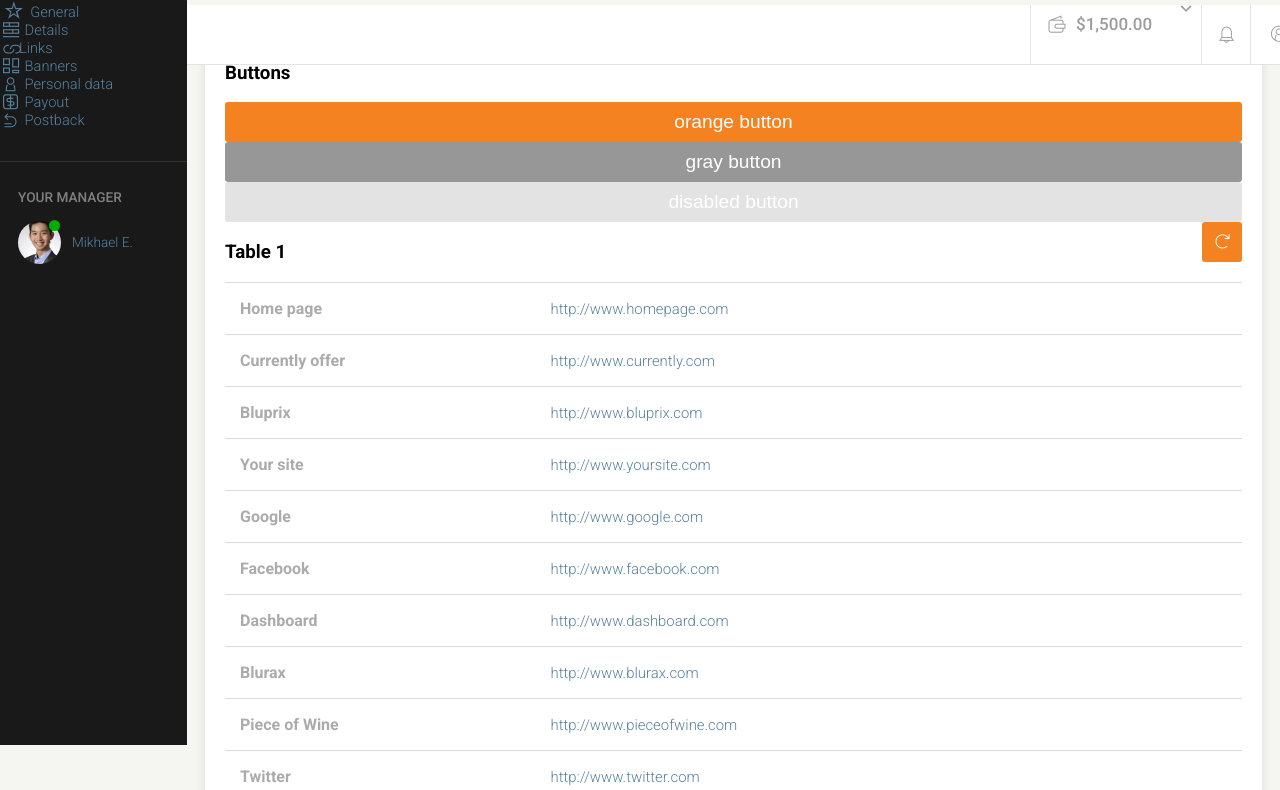
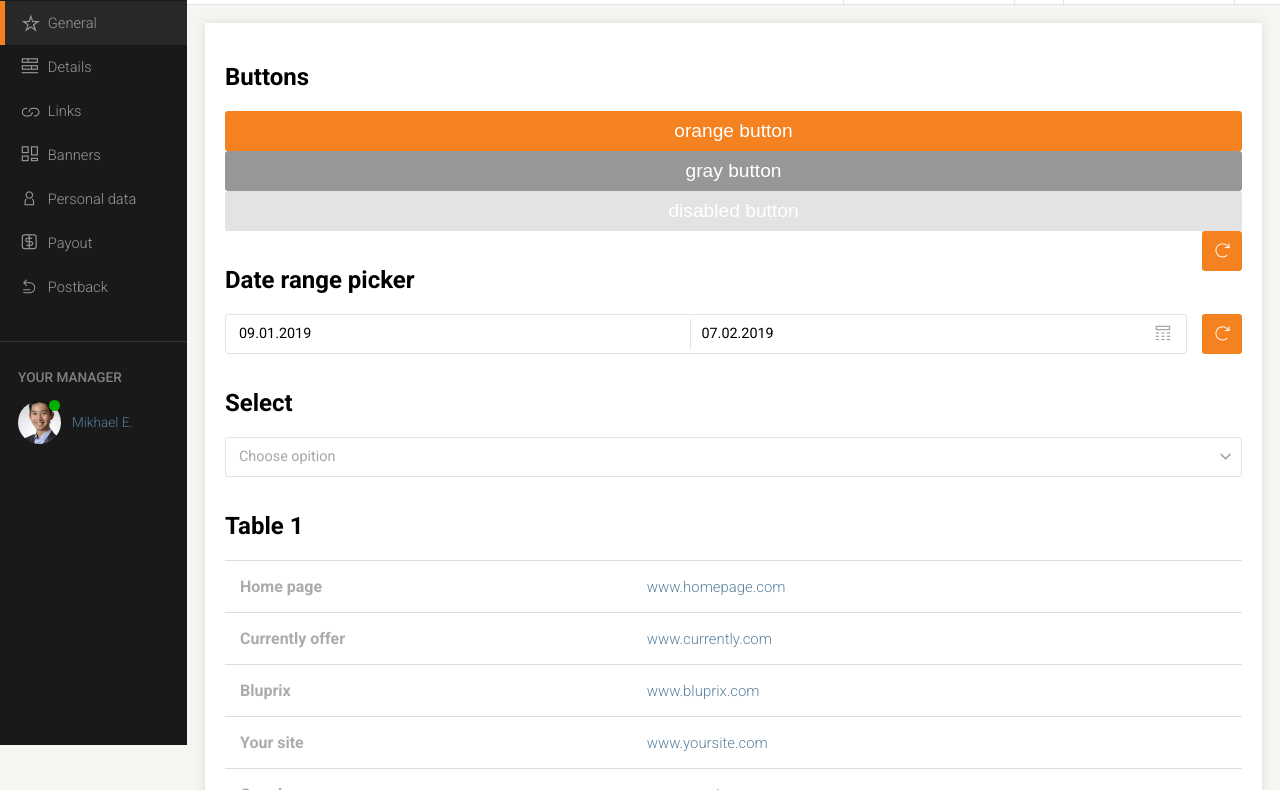
Before and after one commit to NatalGi/AdminPanel, a website: page styleguide.html in a window 1280 px wide. Shown: the part 55-845 px from the top of the page. Drawn offline with nearby package versions, Linux system fonts and the light colour scheme; files whose address does not match are found by name.

Commit message:
Update styleguide

```diff
--- a/styleguide.html
+++ b/styleguide.html
@@ -6,58 +6,62 @@
 		<title>Testing page</title>
 		<link href="https://fonts.googleapis.com/css?family=Roboto:300,400,500,700" rel="stylesheet">
 		<link rel="stylesheet" type="text/css" href="css/style.css">
+		<link rel="stylesheet" type="text/css" media="all" href="vendor/daterangepicker.css"/>
+
+		<script type="text/javascript" src="https://cdnjs.cloudflare.com/ajax/libs/jquery/3.3.1/jquery.js"></script>
+		<script type="text/javascript" src="https://cdnjs.cloudflare.com/ajax/libs/moment.js/2.22.1/moment.min.js"></script>
+		<script type="text/javascript" src="vendor/daterangepicker.js"></script>
 	</head>
 	<body>
-
 		<div class="page-container">
 			<section class="sidebar-section">
 				<div id="sidebar" class="component--sidebar">
 					<div class="header">
 						<img src="images/logo.png">
 						<button id="sidebar-toggle-btn">
-							<div class="sidebar-icon icon icon-hamburger icon-menu"></div>
+							<span class="sidebar-icon icon icon-hamburger icon-menu"></span>
 						</button>
 					</div>
 					<nav>
-						<ul>
-							<a href="#">
-								<li>
+						<ul class="nav">
+							<a href="./index.html" class="active">
+								<li class="nav-item">
 									<div class="icon icon-general icon-l"></div>
 									General
 								</li>
 							</a>
 							<a href="#">
-								<li>
+								<li class="nav-item">
 									<div class="icon icon-details icon-s"></div>
 									Details
 								</li>
 							</a>
-							<a href="#">
-								<li>
+							<a href="./pages/links.html">
+								<li class="nav-item">
 									<div class="icon icon-links icon-xs"></div>
 									Links
 								</li>
 							</a>
 							<a href="#">
-								<li>
+								<li class="nav-item">
 									<div class="icon icon-banners icon-s"></div>
 									Banners
 								</li>
 							</a>
 							<a href="#">
-								<li>
+								<li class="nav-item">
 									<div class="icon icon-personaldata icon-s"></div>
 									Personal data
 								</li>
 							</a>
 							<a href="#">
-								<li>
+								<li class="nav-item">
 									<div class="icon icon-payout icon-s"></div>
 									Payout
 								</li>
 							</a>
 							<a href="#">
-								<li>
+								<li class="nav-item">
 									<div class="icon icon-postback icon-s"></div>
 									Postback
 								</li>
@@ -74,21 +78,96 @@
 							<a class="large-link" href="#">Mikhael E.</a>
 						</div>
 					</div>
+
+					<div id="sidebar-topbar-section" class="topbar-section">
+						<hr>
+						<nav>
+							<ul class="nav">
+								<a href="#">
+									<li id="component-select-sidebar" class="nav-item component--select">
+										<div class="select">
+											<div class="select-flex-container">
+												<span id="choosen-option" class="choosen-option option right-margin"><i class="icon icon-wallet right-margin icon-m"></i>$1,500.00</span>
+												<span class="select-icon icon icon-arrow-down-small icon-xxs"></span>
+											</div>
+										</div>
+										<div>
+											<ul class="option-list">
+												<li class="option sidebar"><i class="icon icon-wallet right-margin icon-m"></i>$1,500.00</li>
+												<li class="option sidebar"><i class="icon icon-wallet right-margin icon-m"></i>$2,000.00</li>
+												<li class="option sidebar"><i class="icon icon-wallet right-margin icon-m"></i>$2,500.00</li>
+												<li class="option sidebar"><i class="icon icon-wallet right-margin icon-m"></i>$3,000.00</li>
+											</ul>
+										</div>
+									</li>
+								</a>
+								<a href="#">
+									<li class="nav-item">
+										<div class="icon icon-notification icon-m"></div>
+										Notifications
+									</li>
+								</a>
+								<a href="#">
+									<li class="nav-item">
+										<div class="icon icon-profile icon-m"></div>
+										Leonardo Dicaprio
+									</li>
+								</a>
+								<a href="#">
+									<li class="nav-item">
+										<div class="icon icon-quit icon-s"></div>
+										Logout
+									</li>
+								</a>
+							</ul>
+						<!--<div class="component--topbar">
+							<div class="topbar-section">
+								<div id="component-select-1" class="component--select">
+									<div class="select topbar-select">
+										<div class="topbar-select-flex-container">
+											<span id="choosen-option" class="choosen-option option right-margin"><i class="icon icon-wallet right-margin icon-m"></i>$1,500.00</span>
+											<span class="select-icon icon icon-arrow-down-small icon-xxs"></span>
+										</div>
+
+										<div>
+											<ul id="option-list" class="option-list">
+												<li class="option"><i class="icon icon-wallet right-margin icon-m"></i>$1,500.00</li>
+												<li class="option"><i class="icon icon-wallet right-margin icon-m"></i>$2,000.00</li>
+												<li class="option"><i class="icon icon-wallet right-margin icon-m"></i>$2,500.00</li>
+												<li class="option"><i class="icon icon-wallet right-margin icon-m"></i>$3,000.00</li>
+											</ul>
+										</div>
+
+									</div>
+								</div>
+							</div>
+							<a class="topbar-section" href="#">
+								<div class="icon icon-notification icon-m topbar-element"></div>
+							</a>
+							<div class="topbar-section">
+								<div class="topbar-element">
+									<div class="icon icon-m icon-profile right-margin"></div>
+									<a class="small-link" href="#">Leonardo Dicaprio</a>
+								</div>
+							</div>
+							<a class="topbar-section" href="#">
+								<div class="icon icon-quit icon-s topbar-element"></div>
+							</a>
+						</div>-->
+					</div>
 				</div>
 			</section>
-
-			<section id="main-section" class="main-section">
-				<div class="component--topbar">
+			<div id="page-topbar" class="component--topbar">
 				<div class="topbar-section">
-					<div id="component-select-1" class="component--select">
-						<div class="select topbar-select">
-							<div class="topbar-select-flex-container">
+					<div id="component-select-topbar" class="component--select">
+						<div class="select">
+							<div class="select-flex-container">
 								<span id="choosen-option" class="choosen-option option right-margin"><i class="icon icon-wallet right-margin icon-m"></i>$1,500.00</span>
 								<span class="select-icon icon icon-arrow-down-small icon-xxs"></span>
 							</div>
 
 							<div>
-								<ul id="option-list" class="option-list">
+								<ul class="option-list">
 									<li class="option"><i class="icon icon-wallet right-margin icon-m"></i>$1,500.00</li>
 									<li class="option"><i class="icon icon-wallet right-margin icon-m"></i>$2,000.00</li>
 									<li class="option"><i class="icon icon-wallet right-margin icon-m"></i>$2,500.00</li>
@@ -112,7 +191,9 @@
 					<div class="icon icon-quit icon-s topbar-element"></div>
 				</a>
 			</div>
+		</div>
 
+		<div id="main-section" class="main-section">
 			<section class="section--blank paddings">
 				<h1>Buttons</h1>
 				<div class="component--button">
@@ -124,13 +205,50 @@
 					</button>
 				</div>
 
-				<h1>Table 1</h1>
+				<h1 class="margin-top-m">Date range picker</h1>
+				<div class="flex-container">
+					<span class="component--date-range-picker">
+						<div id="reportrange" class="input flex-container-space">
+							<span id="from-date" class="flex-hr-stretch"></span>
+							<span class="line"></span>
+							<span id="to-date" class="flex-hr-stretch"></span>
+							<span id="cal-icon"><i class="icon icon-calendar"></i></span>
+						</div>
+					</span>
+					<span class="component--button">
+						<button class="icon-btn orange-btn">
+							<div class="icon icon-refresh"></div>
+						</button>
+					</span>
+				</div>
+
+				<h1 class="margin-top-m">Select</h1>
+				<div id="component-select-temp" class="component--select">
+					<div class="select">
+						<div class="select-flex-container">
+							<span id="choosen-option" class="choosen-option option right-margin">Choose opition</span>
+							<span class="select-icon icon icon-arrow-down-small icon-xxs"></span>
+						</div>
+
+						<div>
+							<ul id="option-list-temp" class="option-list">
+								<li class="option">Option one</li>
+								<li class="option">Option two</li>
+								<li class="option">Option three</li>
+								<li class="option">Option four</li>
+							</ul>
+						</div>
+
+					</div>
+				</div>
+
+				<h1 class="margin-top-m">Table 1</h1>
 				<div class="component--table table-1">
 					<table>
 						<tr class="border-top">
-							<td class="col-left">Home page</td>
-							<td class="col-right"><a class="large-link" href="#">http://www.homepage.com</a></td>
-							<td class="align-right">
+							<td class="col-first">Home page</td>
+							<td class="col-second"><a class="large-link" href="#">www.homepage.com</a></td>
+							<td class="col-third align-right">
 								<a class="large-link auto-hiding" href="#">
 									<i class="icon icon-xs table-icon icon-links"></i>
 								</a>
@@ -140,9 +258,9 @@
 							</td>
 						</tr>
 						<tr class="border-top">
-							<td>Currently offer</td>
-							<td><a class="large-link" href="#">http://www.currently.com</a></td>
-							<td class="align-right">
+							<td class="col-first">Currently offer</td>
+							<td class="col-second"><a class="large-link" href="#">www.currently.com</a></td>
+							<td class="col-third align-right">
 								<a class="large-link auto-hiding" href="#">
 									<i class="icon icon-xs table-icon icon-links"></i>
 								</a>
@@ -152,9 +270,9 @@
 							</td>
 						</tr>
 						<tr class="border-top">
-							<td>Bluprix</td>
-							<td><a class="large-link" href="#">http://www.bluprix.com</a></td>
-							<td class="align-right">
+							<td class="col-first">Bluprix</td>
+							<td class="col-second"><a class="large-link" href="#">www.bluprix.com</a></td>
+							<td class="col-third align-right">
 								<a class="large-link auto-hiding" href="#">
 									<i class="icon icon-xs table-icon icon-links"></i>
 								</a>
@@ -164,9 +282,9 @@
 							</td>
 						</tr>
 						<tr class="border-top">
-							<td>Your site</td>
-							<td><a class="large-link" href="#">http://www.yoursite.com</a></td>
-							<td class="align-right">
+							<td class="col-first">Your site</td>
+							<td class="col-second"><a class="large-link" href="#">www.yoursite.com</a></td>
+							<td class="col-third align-right">
 								<a class="large-link auto-hiding" href="#">
 									<i class="icon icon-xs table-icon icon-links"></i>
 								</a>
@@ -176,9 +294,9 @@
 							</td>
 						</tr>
 						<tr class="border-top">
-							<td>Google</td>
-							<td><a class="large-link" href="#">http://www.google.com</a></td>
-							<td class="align-right">
+							<td class="col-first">Google</td>
+							<td class="col-second"><a class="large-link" href="#">www.google.com</a></td>
+							<td class="col-third align-right">
 								<a class="large-link auto-hiding" href="#">
 									<i class="icon icon-xs table-icon icon-links"></i>
 								</a>
@@ -188,9 +306,9 @@
 							</td>
 						</tr>
 						<tr class="border-top">
-							<td>Facebook</td>
-							<td><a class="large-link" href="#">http://www.facebook.com</a></td>
-							<td class="align-right">
+							<td class="col-first">Facebook</td>
+							<td class="col-second"><a class="large-link" href="#">www.facebook.com</a></td>
+							<td class="col-third align-right">
 								<a class="large-link auto-hiding" href="#">
 									<i class="icon icon-xs table-icon icon-links"></i>
 								</a>
@@ -200,9 +318,9 @@
 							</td>
 						</tr>
 						<tr class="border-top">
-							<td>Dashboard</td>
-							<td><a class="large-link" href="#">http://www.dashboard.com</a></td>
-							<td class="align-right">
+							<td class="col-first">Dashboard</td>
+							<td class="col-second"><a class="large-link" href="#">www.dashboard.com</a></td>
+							<td class="col-third align-right">
 								<a class="large-link auto-hiding" href="#">
 									<i class="icon icon-xs table-icon icon-links"></i>
 								</a>
@@ -212,9 +330,9 @@
 							</td>
 						</tr>
 						<tr class="border-top">
-							<td>Blurax</td>
-							<td><a class="large-link" href="#">http://www.blurax.com</a></td>
-							<td class="align-right">
+							<td class="col-first">Blurax</td>
+							<td class="col-second"><a class="large-link" href="#">www.blurax.com</a></td>
+							<td class="col-third align-right">
 								<a class="large-link auto-hiding" href="#">
 									<i class="icon icon-xs table-icon icon-links"></i>
 								</a>
@@ -224,9 +342,9 @@
 							</td>
 						</tr>
 						<tr class="border-top">
-							<td>Piece of Wine</td>
-							<td><a class="large-link" href="#">http://www.pieceofwine.com</a></td>
-							<td class="align-right">
+							<td class="col-first">Piece of Wine</td>
+							<td class="col-second"><a class="large-link" href="#">www.pieceofwine.com</a></td>
+							<td class="col-third align-right">
 								<a class="large-link auto-hiding" href="#">
 									<i class="icon icon-xs table-icon icon-links"></i>
 								</a>
@@ -236,9 +354,9 @@
 							</td>
 						</tr>
 						<tr class="border-top border-bottom">
-							<td>Twitter</td>
-							<td><a class="large-link" href="#">http://www.twitter.com</a></td>
-							<td class="align-right">
+							<td class="col-first">Twitter</td>
+							<td class="col-second"><a class="large-link" href="#">www.twitter.com</a></td>
+							<td class="col-third align-right">
 								<a class="large-link auto-hiding" href="#">
 									<i class="icon icon-xs table-icon icon-links"></i>
 								</a>
@@ -250,8 +368,8 @@
 					</table>
 				</div>
 
-				<h1>Table 2</h1>
-				<div class="component--table table-2">
+				<h1 class="margin-top-m">Table 2</h1>
+				<div class="component--table table-2 margin-bottom-m">
 					<table>
 						<tr class="border-bottom">
 							<td>Visit Signups</td>
@@ -263,15 +381,10 @@
 						</tr>
 					</table>
 				</div>
-
-				<h1>Date range picker</h1>
-				<div class="component--date-range-picker">
-
-				</div>
 			</section>
-
 		</div>
 
+		<script type="text/javascript" src="vendor/configuration.js"></script>
 		<script type="text/javascript" src="js/script.js"></script>
 	</body>
 </html>
```
